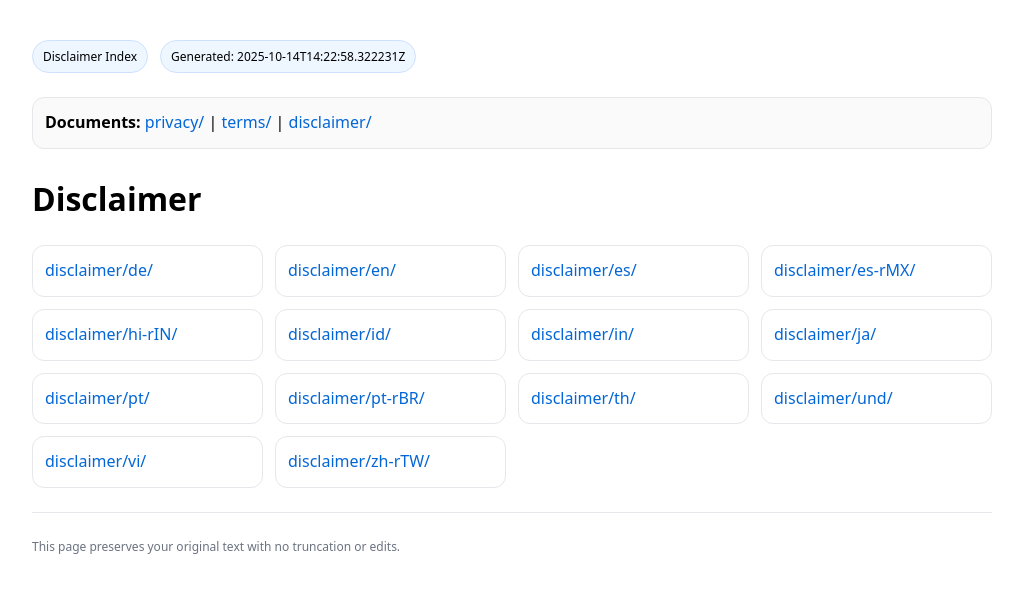
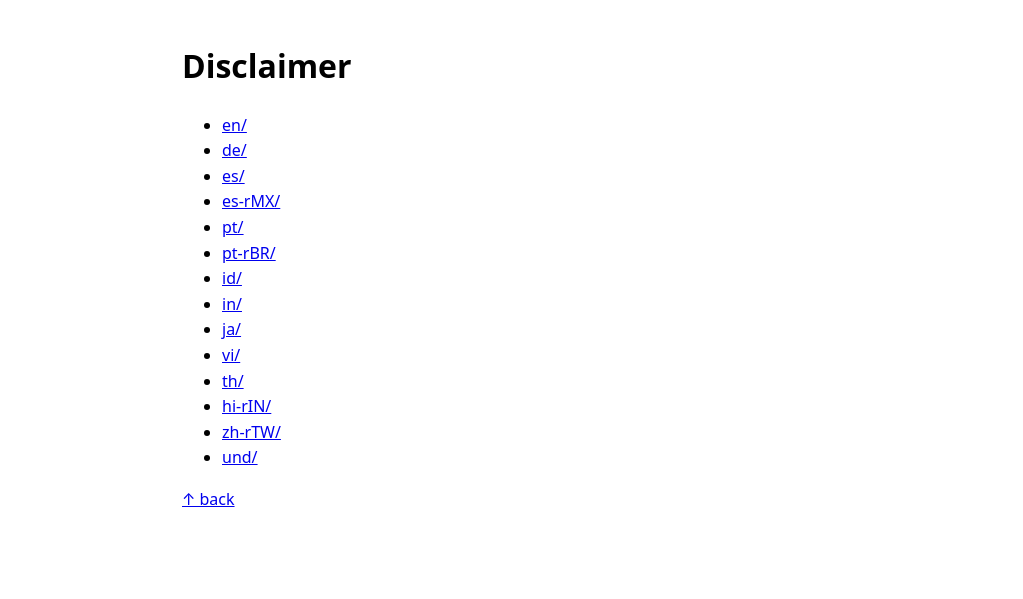
Before and after one commit to tjeowls116-creator/policy-site, a plain HTML site: page disclaimer/index.html in a window 1280 px wide. Shown: the whole page, without its empty margins (8-1031 px from the left). Drawn offline with Linux system fonts and the light colour scheme.

Commit message:
Add files via upload

```diff
--- a/disclaimer/index.html
+++ b/disclaimer/index.html
@@ -1,31 +1,23 @@
 <!doctype html>
-<html lang="en">
-<head>
-<meta charset="utf-8"/>
-<meta name="viewport" content="width=device-width, initial-scale=1"/>
-<title>Disclaimer Index</title>
-<style>
-body{font-family: system-ui, -apple-system, Segoe UI, Roboto, Helvetica, Arial, 'Apple SD Gothic Neo', 'Noto Sans KR', sans-serif; line-height:1.6; margin:40px; max-width: 960px}
-code,pre{background:#f6f8fa;border-radius:8px;padding:12px;overflow:auto}
-pre{white-space:pre-wrap;word-break:break-word}
-a{text-decoration:none;color:#0366d6}
-.header{display:flex;gap:12px;flex-wrap:wrap;margin-bottom:24px}
-.badge{background:#eef6ff;border:1px solid #cde1ff;border-radius:999px;padding:6px 10px;font-size:12px}
-.nav{margin-bottom:24px;padding:12px;border:1px solid #e5e7eb;border-radius:12px;background:#fafafa}
-hr{border:none;border-top:1px solid #e5e7eb;margin:24px 0}
-.small{color:#6b7280;font-size:12px}
-.langgrid{display:grid;grid-template-columns:repeat(auto-fill,minmax(220px,1fr));gap:12px}
-.card{border:1px solid #e5e7eb;border-radius:12px;padding:12px;background:#fff}
-</style>
-</head>
-<body>
-<div class="header">
-<span class="badge">Disclaimer Index</span>
-<span class="badge">Generated: 2025-10-14T14:22:58.322231Z</span>
-</div>
-<div class="nav"><strong>Documents:</strong> <a href="/privacy/">privacy/</a> | <a href="/terms/">terms/</a> | <a href="/disclaimer/">disclaimer/</a></div>
-<h1>Disclaimer</h1><div class='langgrid'><div class="card"><a href="/disclaimer/de/">disclaimer/de/</a></div><div class="card"><a href="/disclaimer/en/">disclaimer/en/</a></div><div class="card"><a href="/disclaimer/es/">disclaimer/es/</a></div><div class="card"><a href="/disclaimer/es-rMX/">disclaimer/es-rMX/</a></div><div class="card"><a href="/disclaimer/hi-rIN/">disclaimer/hi-rIN/</a></div><div class="card"><a href="/disclaimer/id/">disclaimer/id/</a></div><div class="card"><a href="/disclaimer/in/">disclaimer/in/</a></div><div class="card"><a href="/disclaimer/ja/">disclaimer/ja/</a></div><div class="card"><a href="/disclaimer/pt/">disclaimer/pt/</a></div><div class="card"><a href="/disclaimer/pt-rBR/">disclaimer/pt-rBR/</a></div><div class="card"><a href="/disclaimer/th/">disclaimer/th/</a></div><div class="card"><a href="/disclaimer/und/">disclaimer/und/</a></div><div class="card"><a href="/disclaimer/vi/">disclaimer/vi/</a></div><div class="card"><a href="/disclaimer/zh-rTW/">disclaimer/zh-rTW/</a></div></div>
-<hr/>
-<div class="small">This page preserves your original text with no truncation or edits.</div>
-</body>
-</html>
+<meta charset="utf-8">
+<meta name="viewport" content="width=device-width,initial-scale=1">
+<title>Disclaimer</title>
+<style>body{font-family:system-ui,-apple-system,Segoe UI,Roboto,Helvetica,Arial,sans-serif;max-width:900px;margin:40px auto;padding:0 16px;line-height:1.6}</style>
+<h1>Disclaimer</h1>
+<ul>
+  <li><a href="./en/">en/</a></li>
+  <li><a href="./de/">de/</a></li>
+  <li><a href="./es/">es/</a></li>
+  <li><a href="./es-rMX/">es-rMX/</a></li>
+  <li><a href="./pt/">pt/</a></li>
+  <li><a href="./pt-rBR/">pt-rBR/</a></li>
+  <li><a href="./id/">id/</a></li>
+  <li><a href="./in/">in/</a></li>
+  <li><a href="./ja/">ja/</a></li>
+  <li><a href="./vi/">vi/</a></li>
+  <li><a href="./th/">th/</a></li>
+  <li><a href="./hi-rIN/">hi-rIN/</a></li>
+  <li><a href="./zh-rTW/">zh-rTW/</a></li>
+  <li><a href="./und/">und/</a></li>
+</ul>
+<p><a href="../">↑ back</a></p>
```
Also changed, not shown: privacy/index.html (+1 -1 lines), terms/index.html (+22 -30 lines).
